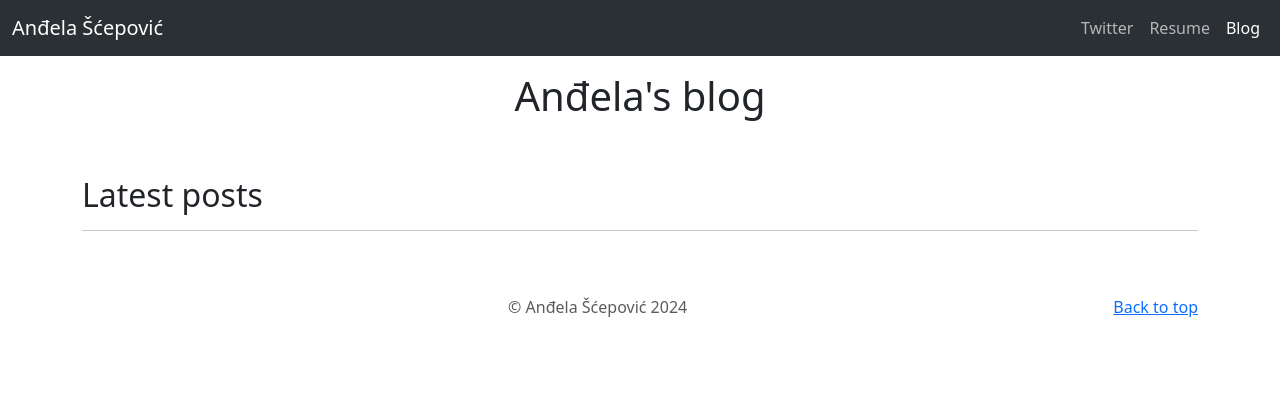
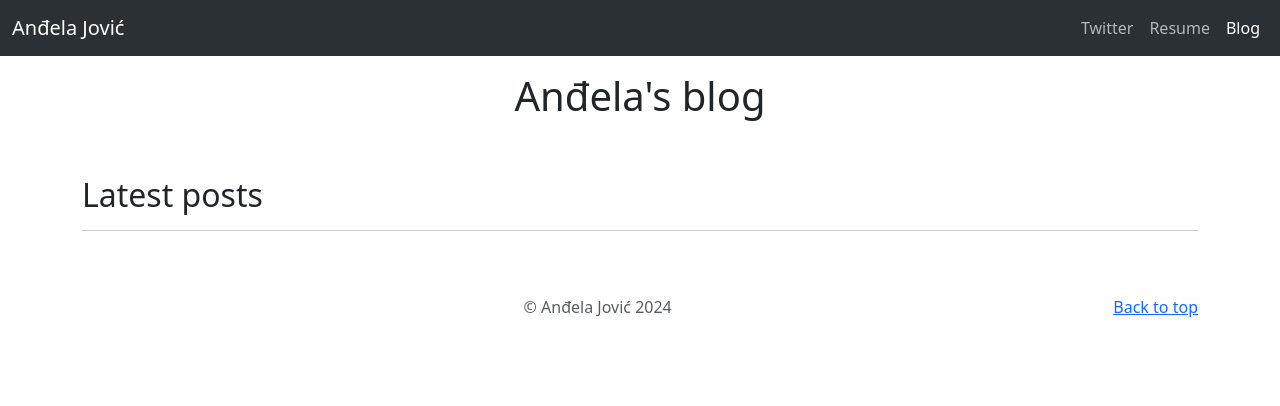
Before and after one commit to AndjelaScepovic/Portfolio, a Django app: page /blog/ in a window 1280 px wide. Shown: the top 406 px of the page. Run offline with Django 3.2, Linux system fonts and the light colour scheme; data that the repository does not hold is empty.

Commit message:
made some lastname changes

```diff
--- a/blog/templates/blog/allblogs.html
+++ b/blog/templates/blog/allblogs.html
@@ -166,7 +166,7 @@
 <header data-bs-theme="dark">
   <nav class="navbar navbar-expand-lg bg-body-tertiary">
     <div class="container-fluid">
-      <a class="navbar-brand" href="{% url 'home' %}">Anđela Šćepović</a>
+      <a class="navbar-brand" href="{% url 'home' %}">Anđela Jović</a>
       <button class="navbar-toggler" type="button" data-bs-toggle="collapse" data-bs-target="#navbarSupportedContent" aria-controls="navbarSupportedContent" aria-expanded="false" aria-label="Toggle navigation">
         <span class="navbar-toggler-icon"></span>
       </button>
@@ -212,7 +212,7 @@
     <p class="float-end mb-1">
       <a href="#">Back to top</a>
     </p>
-    <p> &copy; Anđela Šćepović {% now "Y" %}</p>
+    <p> &copy; Anđela Jović {% now "Y" %}</p>
   </div>
 </footer>
 <!script src="/docs/5.3/dist/js/bootstrap.bundle.min.js" integrity="sha384-C6RzsynM9kWDrMNeT87bh95OGNyZPhcTNXj1NW7RuBCsyN/o0jlpcV8Qyq46cDfL" crossorigin="anonymous"></script>
```
